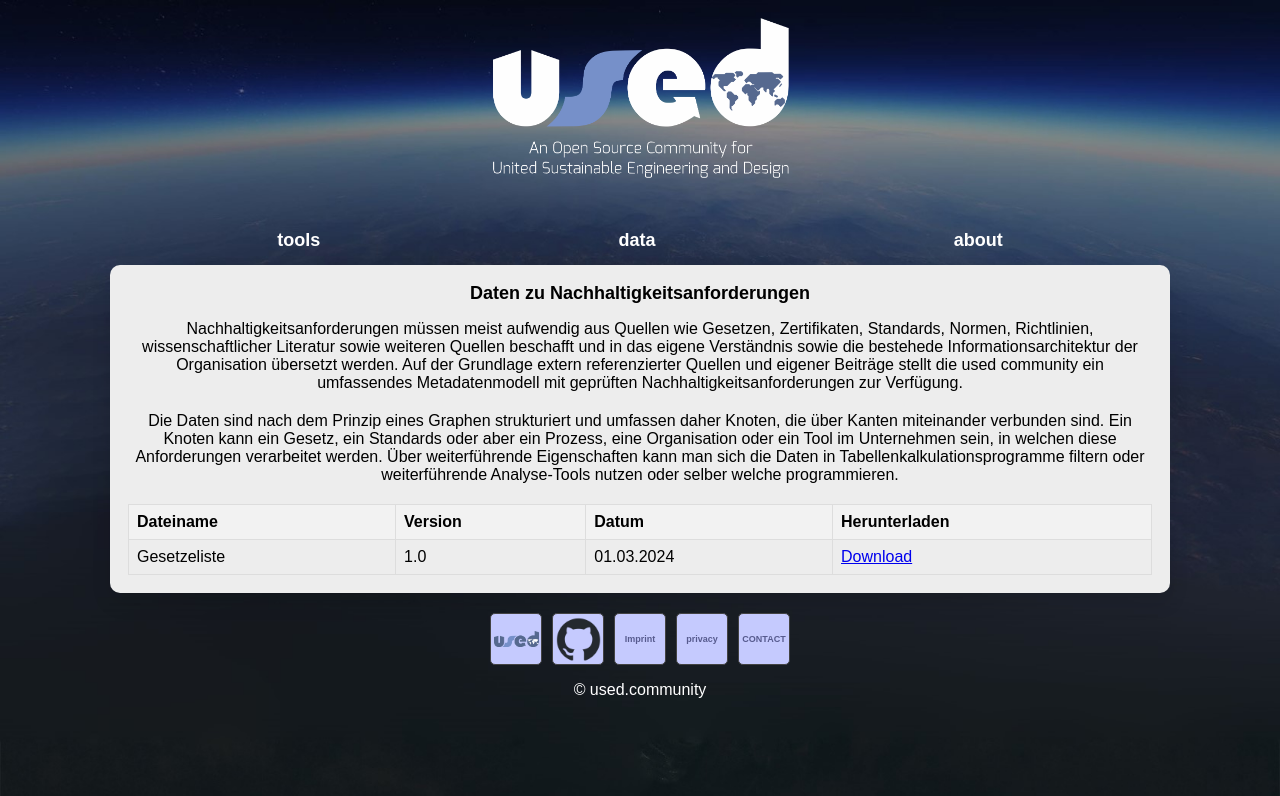
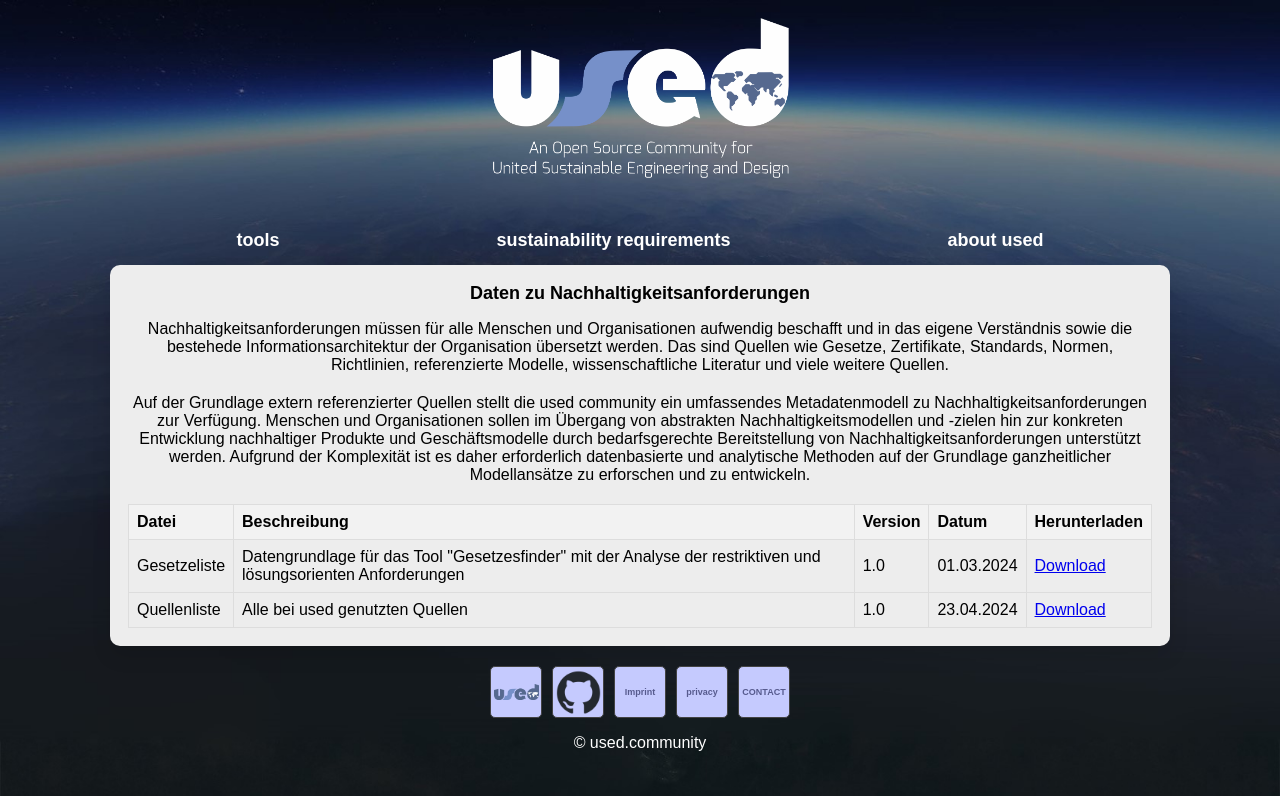
Before and after one commit to usedcommunity/used, a plain HTML site: page data.html in a window 1280 px wide. Drawn offline with Linux system fonts and the light colour scheme.

Commit message:
add sources

```diff
--- a/data.html
+++ b/data.html
@@ -15,38 +15,46 @@
     </div>
 
     <div class="menu-box">
-            <a class="menu-button aktuell" href="index.html"><h2>tools</h2></a>
-            <a class="menu-button aktuell" href="data.html"><h2>data</h2></a>
-            <a class="menu-button aktuell" href="about.html"><h2>about</h2></a>
+        <a class="menu-button aktuell" href="index.html"><h2>tools</h2></a>
+        <a class="menu-button" href="data.html"><h2>sustainability requirements</h2></a>
+        <a class="menu-button" href="about.html"><h2>about used</h2></a>
     </div>
 
     <div class="card">
         <h1><center>Daten zu Nachhaltigkeitsanforderungen</center></h1>
-        <p>Nachhaltigkeitsanforderungen müssen meist aufwendig aus Quellen wie Gesetzen, Zertifikaten, Standards, Normen, Richtlinien, wissenschaftlicher Literatur sowie weiteren Quellen beschafft
+        <p>Nachhaltigkeitsanforderungen müssen für alle Menschen und Organisationen aufwendig beschafft
             und in das eigene Verständnis sowie die bestehede Informationsarchitektur der Organisation übersetzt werden.
-            Auf der Grundlage extern referenzierter Quellen und eigener Beiträge stellt die used community ein umfassendes Metadatenmodell mit geprüften Nachhaltigkeitsanforderungen zur Verfügung.
+            Das sind Quellen wie Gesetze, Zertifikate, Standards, Normen, Richtlinien, referenzierte Modelle, wissenschaftliche Literatur und viele weitere Quellen.
         </p>
         <p>
-        </p>
-        <p>Die Daten sind nach dem Prinzip eines Graphen strukturiert und umfassen daher Knoten, die über Kanten miteinander verbunden sind.
-            Ein Knoten kann ein Gesetz, ein Standards oder aber ein Prozess, eine Organisation oder ein Tool im Unternehmen sein, in welchen diese Anforderungen verarbeitet werden.
-            Über weiterführende Eigenschaften kann man sich die Daten in Tabellenkalkulationsprogramme filtern oder weiterführende Analyse-Tools nutzen oder selber welche programmieren.
-
+            Auf der Grundlage extern referenzierter Quellen stellt die used community ein umfassendes Metadatenmodell zu Nachhaltigkeitsanforderungen zur Verfügung.
+            Menschen und Organisationen sollen im Übergang von abstrakten Nachhaltigkeitsmodellen und -zielen hin zur konkreten Entwicklung nachhaltiger Produkte und Geschäftsmodelle
+            durch bedarfsgerechte Bereitstellung von Nachhaltigkeitsanforderungen unterstützt werden.
+            Aufgrund der Komplexität ist es daher erforderlich datenbasierte und analytische Methoden auf der Grundlage ganzheitlicher Modellansätze zu erforschen und zu entwickeln.
         </p>
         <p>
         </p>
         <table class="link-table">
             <tr>
-                <th>Dateiname</th>
+                <th>Datei</th>
+                <th>Beschreibung</th>
                 <th>Version</th>
                 <th>Datum</th>
                 <th>Herunterladen</th>
             </tr>
             <tr>
                 <td>Gesetzeliste</td>
+                <td>Datengrundlage für das Tool "Gesetzesfinder" mit der Analyse der restriktiven und lösungsorienten Anforderungen</td>
                 <td>1.0</td>
                 <td>01.03.2024</td>
                 <td><a href="https://github.com/usedcommunity/LeSuReFo/raw/main/editors/datag.xlsx">Download</a></td>
+            </tr>
+            <tr>
+                <td>Quellenliste</td>
+                <td>Alle bei used genutzten Quellen</td>
+                <td>1.0</td>
+                <td>23.04.2024</td>
+                <td><a href="https://github.com/usedcommunity/used-landing-page/raw/main/editors/sources.xlsx">Download</a></td>
             </tr>
         </table>
 
```
Also changed, not shown: about.html (+4 -3 lines), imp.html (+5 -4 lines), index.html (+10 -7 lines), privacy.html (+4 -3 lines), 1 other file.
